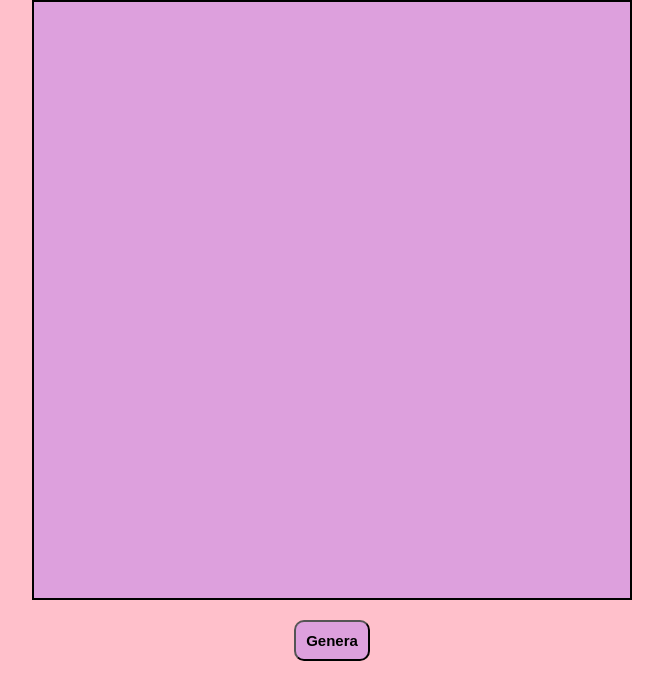
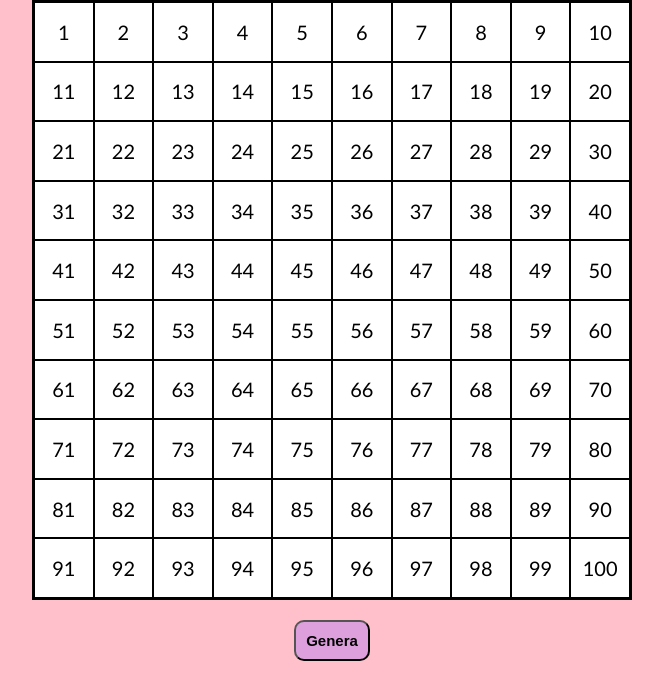
Before and after one commit to saragisondi/js-campominato-grid, a plain HTML site: page index.html in a window 1280 px wide. Shown: the whole page, without its empty margins (308-971 px from the left). Drawn offline with Linux system fonts and the light colour scheme.

Commit message:
add boxes

```diff
--- a/css/style.css
+++ b/css/style.css
@@ -9,13 +9,13 @@ body{
   font-family: 'Trebuchet MS', 'Lucida Sans Unicode', 'Lucida Grande', 'Lucida Sans', Arial, sans-serif;
   background-color: pink;
 }
-.container{
+.main-wrapper{
   display: flex;
   justify-content: center;
   align-items: center;
 }
 
-.main-wrapper{
+.container{
   background-color: plum;
   border: 2px solid black;
   width: 600px;
@@ -50,3 +50,7 @@ body{
   align-items: center;
   font-size: 20px;
 }
+
+/* .d-none{
+  display: none;
+} */
--- a/index.html
+++ b/index.html
@@ -9,8 +9,8 @@
 </head>
 <body>
 
-  <div class="container">
-    <div class="main-wrapper">
+  <div class="main-wrapper">
+    <div class="container">
 
     </div>
 
--- a/js/script.js
+++ b/js/script.js
@@ -1,14 +1,17 @@
 //collegare il bottone
 const button = document.getElementById('genera');
-  const mainWrapper = document.querySelector('.main-wrapper')
-console.log(mainWrapper)
-mainWrapper
+
+const container = document.querySelector('.container');
+console.log(container);
+
 //creo i box
 for (let i = 1; i <= 100; i++) {
 
-
   let boxes = document.createElement('div');
   boxes.classList.add('box');
+  //boxes.classList.add('d-none');
+  container.appendChild(boxes)
   console.log(boxes);
 
+  boxes.append(i)
 }
```
